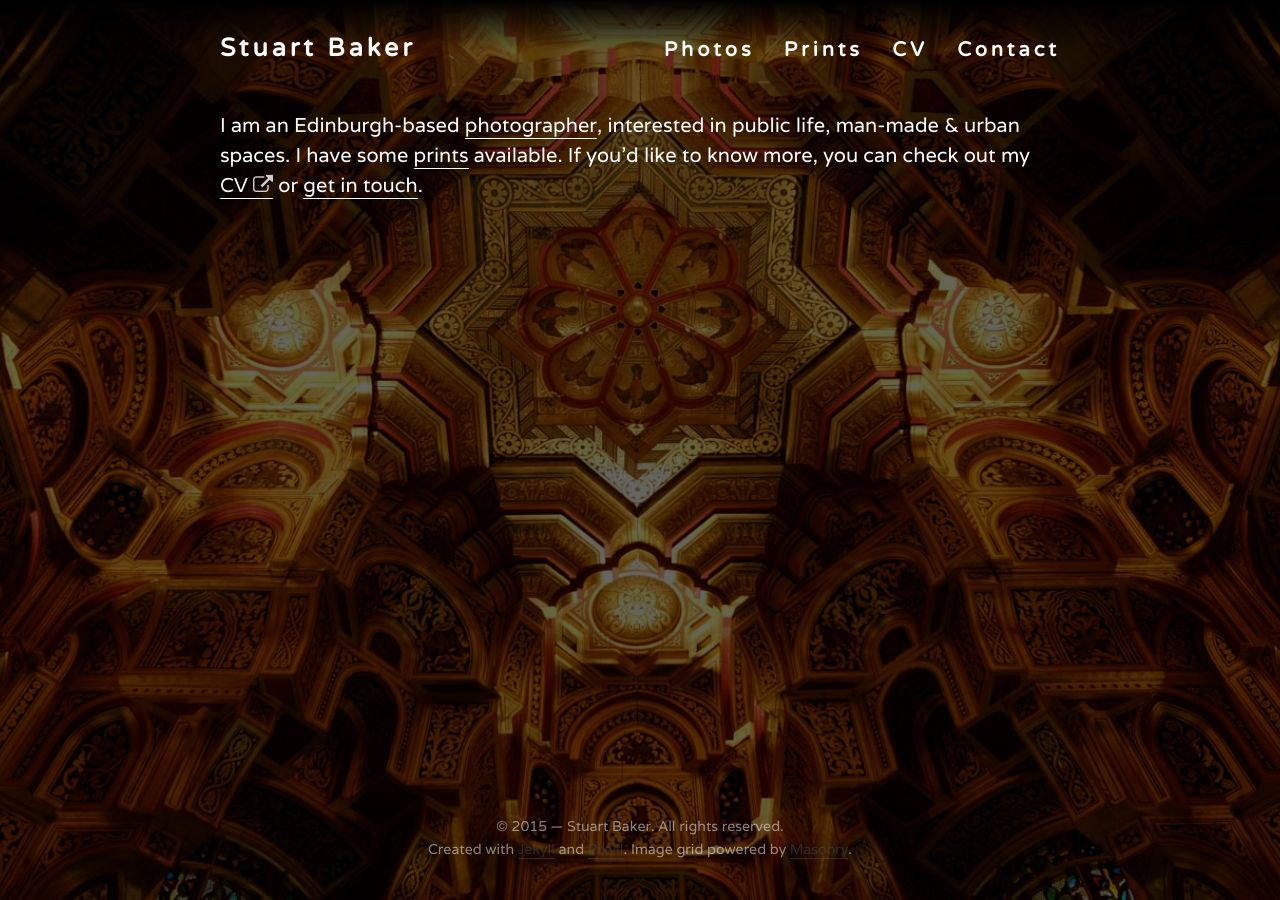
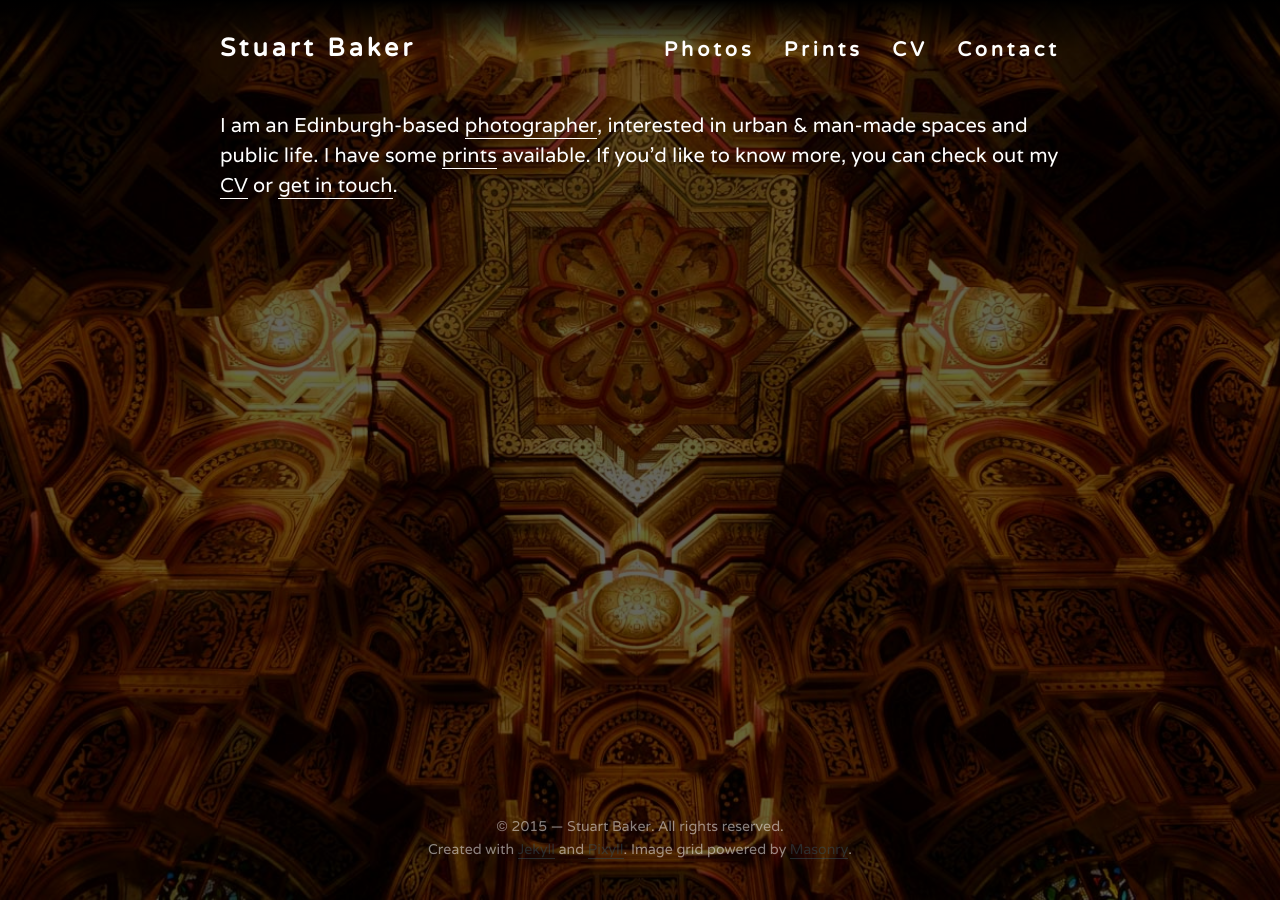
Before and after one commit to smbkr/smbkr.github.io, a Jekyll site: the page built from index.html, in a window 1280 px wide. Built offline with Jekyll 4.4.1, drawn with Linux system fonts in a browser that asks for light colours; nearby versions of some CDN libraries.

Commit message:
modified wording on index page, removed icon for external link ( as link is now internal)

```diff
--- a/_includes/head.html
+++ b/_includes/head.html
@@ -20,7 +20,7 @@
 
     <!-- CSS -->
     <link rel="stylesheet" href="{{ "/css/pixyll.css" | prepend: site.baseurl }}?{{ site.time | date: "%Y%m%d%H%M" }}" type="text/css">
-    <link rel="stylesheet" href="https://maxcdn.bootstrapcdn.com/font-awesome/4.4.0/css/font-awesome.min.css">
+    <!--<link rel="stylesheet" href="https://maxcdn.bootstrapcdn.com/font-awesome/4.4.0/css/font-awesome.min.css">-->
 
     <!-- Fonts -->
     <link href='https://fonts.googleapis.com/css?family=Varela%7CVarela+Round' rel='stylesheet' type='text/css'>
--- a/index.html
+++ b/index.html
@@ -5,7 +5,7 @@
 
 <div class="home">
 
-	<p>I am an Edinburgh-based <a href="/photos/">photographer</a>, interested in public life, man-made & urban spaces. I have some <a href="/photos/prints/">prints</a> available. If you'd like to know more, you can check out my <a href="cv-stuart-baker.pdf" target="new">CV <i class="fa fa-external-link lighter"></i></a>  or <a href="/contact/">get in touch</a>.
+	<p>I am an Edinburgh-based <a href="/photos/">photographer</a>, interested in urban &amp; man-made spaces and public life. I have some <a href="/photos/prints/">prints</a> available. If you'd like to know more, you can check out my <a href="cv-stuart-baker.pdf">CV</a>  or <a href="/contact/">get in touch</a>.
 	</p>
 
 </div>
```
Also changed, not shown: Gemfile.lock.
